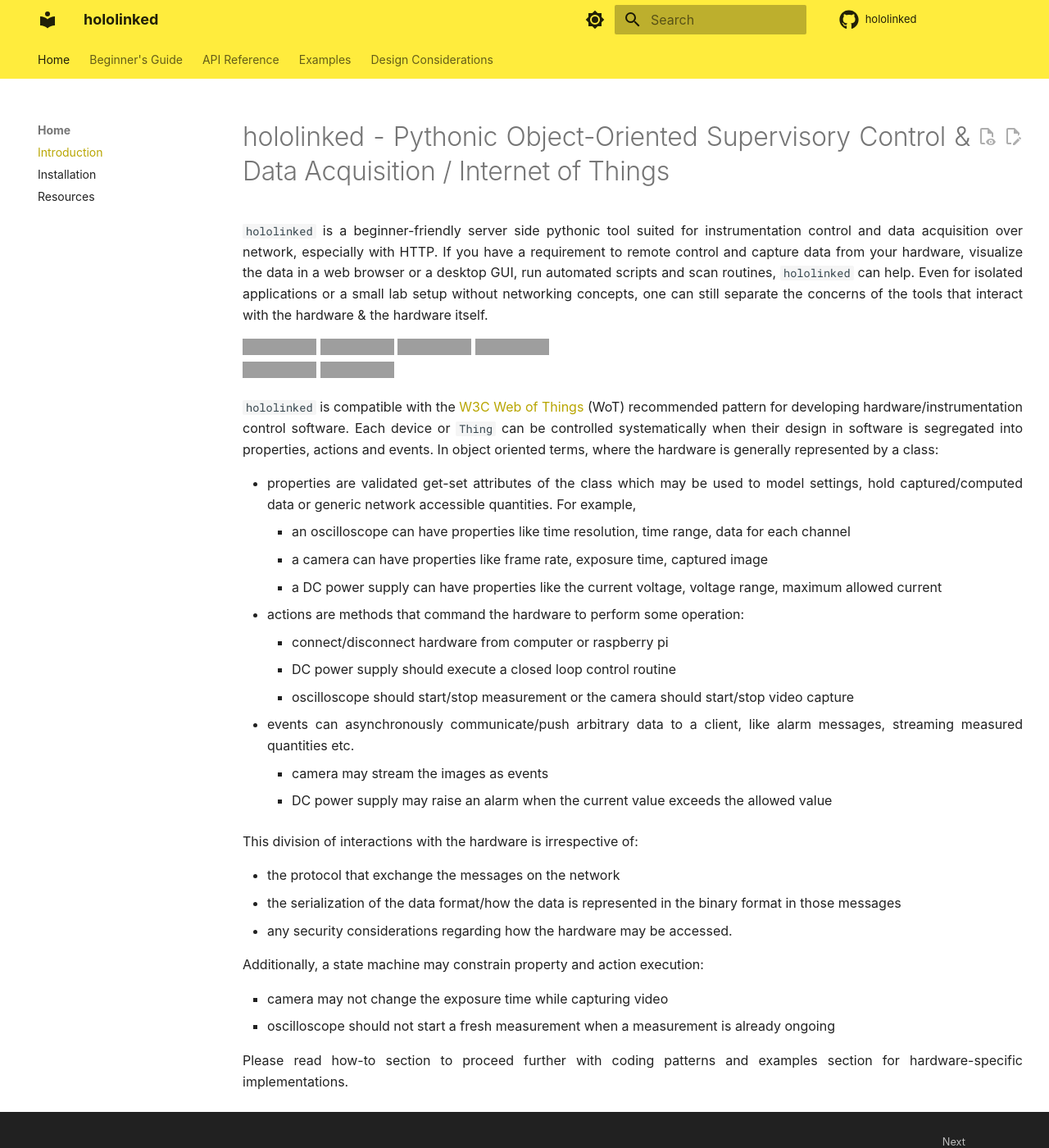
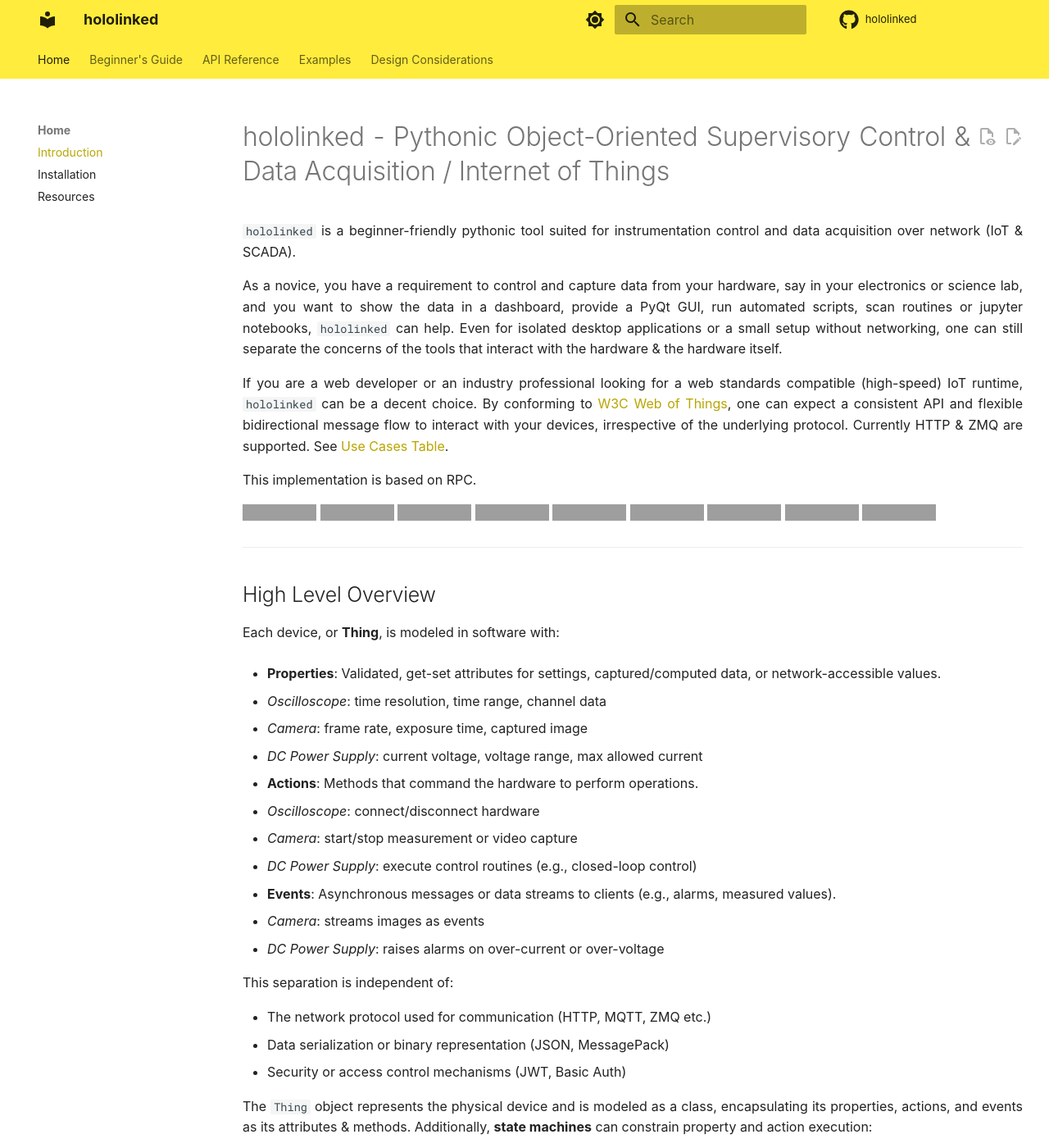
Before and after one commit to hololinked-dev/docs, an MkDocs documentation site: the page built from docs/index.md, in a window 1280 px wide and 1400 px high. Shown: the whole window at 82% size. Built offline with MkDocs 1.6.1 and Material for MkDocs 9.7.7, drawn with Linux system fonts in a browser that asks for light colours; some web fonts are replaced; comment, search, counter and statistics services are not loaded; some of the changed text lies outside the part shown; grey boxes are pictures that could not be loaded.

Commit message:
Redo landing page

```diff
--- a/docs/index.md
+++ b/docs/index.md
@@ -5,49 +5,80 @@
 
 # hololinked - Pythonic Object-Oriented Supervisory Control & Data Acquisition / Internet of Things
 
-`hololinked` is a beginner-friendly server side pythonic tool suited for instrumentation control and data acquisition over network, especially with HTTP. If you have a
-requirement to remote control and capture data from your hardware, visualize the data in a web browser or a desktop GUI, run automated scripts and scan routines,
-`hololinked` can help. Even for isolated applications or a small lab setup without networking concepts, one can still separate the concerns of the tools that interact
-with the hardware & the hardware itself.
+`hololinked` is a beginner-friendly pythonic tool suited for instrumentation control and data acquisition over network (IoT & SCADA).
 
-[![Documentation Status](https://readthedocs.org/projects/hololinked/badge/?version=latest)](https://hololinked.readthedocs.io/en/latest/?badge=latest) [![PyPI](https://img.shields.io/pypi/v/hololinked?label=pypi%20package)](https://pypi.org/project/hololinked/) [![Anaconda](https://anaconda.org/conda-forge/hololinked/badges/version.svg)](https://anaconda.org/conda-forge/hololinked)
-[![codecov](https://codecov.io/gh/VigneshVSV/hololinked/graph/badge.svg?token=JF1928KTFE)](https://codecov.io/gh/VigneshVSV/hololinked)
-<br>
-[![PyPI - Downloads](https://img.shields.io/pypi/dm/hololinked?label=pypi%20downloads)](https://pypistats.org/packages/hololinked)
-[![Conda Downloads](https://img.shields.io/conda/d/conda-forge/hololinked)](https://anaconda.org/conda-forge/hololinked)
+As a novice, you have a requirement to control and capture data from your hardware, say in your electronics or science lab, and you want to show the data in a dashboard, provide a PyQt GUI, run automated scripts, scan routines or jupyter notebooks, `hololinked` can help. Even for isolated desktop applications or a small setup without networking, one can still separate the concerns of the tools that interact with the hardware & the hardware itself.
 
-`hololinked` is compatible with the [W3C Web of Things](https://www.w3.org/WoT/) (WoT) recommended pattern for developing hardware/instrumentation control software.
-Each device or `Thing` can be controlled systematically when their design in software is segregated into properties, actions and events. In object oriented terms, where the hardware is generally represented by a class:
+If you are a web developer or an industry professional looking for a web standards compatible (high-speed) IoT runtime, `hololinked` can be a decent choice. By conforming to [W3C Web of Things](https://www.w3.org/WoT/), one can expect a consistent API and flexible bidirectional message flow to interact with your devices, irrespective of the underlying protocol. Currently HTTP & ZMQ are supported. See [Use Cases Table](#use-cases-table).
 
-- properties are validated get-set attributes of the class which may be used to model settings, hold captured/computed data or generic network accessible quantities. For example,
-    <ul style="list-style-type: square;">
-        <li>an oscilloscope can have properties like time resolution, time range, data for each channel</li>
-        <li>a camera can have properties like frame rate, exposure time, captured image</li>
-        <li>a DC power supply can have properties like the current voltage, voltage range, maximum allowed current</li>
-    </ul>
-- actions are methods that command the hardware to perform some operation:
-    <ul style="list-style-type: square;">
-        <li>connect/disconnect hardware from computer or raspberry pi</li>
-        <li>DC power supply should execute a closed loop control routine</li>
-        <li>oscilloscope should start/stop measurement or the camera should start/stop video capture</li>
-    </ul>
-- events can asynchronously communicate/push arbitrary data to a client, like alarm messages, streaming measured quantities etc.
-    <ul style="list-style-type: square;">
-        <li>camera may stream the images as events</li>
-        <li>DC power supply may raise an alarm when the current value exceeds the allowed value</li>
-    </ul>
+This implementation is based on RPC.
 
-This division of interactions with the hardware is irrespective of:
+<div align="left">
 
-* the protocol that exchange the messages on the network
-* the serialization of the data format/how the data is represented in the binary format in those messages
-* any security considerations regarding how the hardware may be accessed.
+<a href="https://github.com/hololinked-dev/docs">
+    <img src="https://img.shields.io/github/actions/workflow/status/hololinked-dev/docs/ci.yaml?label=Build%20And%20Publish%20Docs" alt="Documentation Status">
+</a>
+<a href="https://pypi.org/project/hololinked/">
+    <img src="https://img.shields.io/pypi/v/hololinked?label=pypi%20package" alt="PyPI">
+</a>
+<a href="https://anaconda.org/conda-forge/hololinked">
+    <img src="https://anaconda.org/conda-forge/hololinked/badges/version.svg" alt="Anaconda">
+</a>
+<a href="https://codecov.io/github/hololinked-dev/hololinked">
+    <img src="https://codecov.io/github/hololinked-dev/hololinked/graph/badge.svg?token=5DI4XJ2KX9" alt="codecov">
+</a>
+<a href="https://anaconda.org/conda-forge/hololinked">
+    <img src="https://img.shields.io/conda/d/conda-forge/hololinked" alt="Conda Downloads">
+</a>
+<a href="https://pypistats.org/packages/hololinked">
+    <img src="https://img.shields.io/pypi/dm/hololinked?label=pypi%20downloads" alt="PyPI - Downloads">
+</a>
+<a href="https://doi.org/10.5281/zenodo.12802841">
+    <img src="https://zenodo.org/badge/DOI/10.5281/zenodo.15155942.svg" alt="DOI">
+</a>
+<a href="https://discord.com/invite/kEz87zqQXh">
+    <img src="https://img.shields.io/discord/1265289049783140464?label=Discord%20Members&amp;logo=discord" alt="Discord">
+</a>
+<a href="mailto:info@hololinked.dev">
+    <img src="https://img.shields.io/badge/email-brown" alt="email">
+</a>
 
-Additionally, a state machine may constrain property and action execution:
-    <ul style="list-style-type: square;">
-        <li>camera may not change the exposure time while capturing video</li>
-        <li>oscilloscope should not start a fresh measurement when a measurement is already ongoing</li>
-    </ul>
+</div>
 
+---
 
-Please read how-to section to proceed further with coding patterns and examples section for hardware-specific implementations.
+## High Level Overview
+
+Each device, or **Thing**, is modeled in software with:
+
+- **Properties**: Validated, get-set attributes for settings, captured/computed data, or network-accessible values.
+
+  - _Oscilloscope_: time resolution, time range, channel data
+  - _Camera_: frame rate, exposure time, captured image
+  - _DC Power Supply_: current voltage, voltage range, max allowed current
+
+- **Actions**: Methods that command the hardware to perform operations.
+
+  - _Oscilloscope_: connect/disconnect hardware
+  - _Camera_: start/stop measurement or video capture
+  - _DC Power Supply_: execute control routines (e.g., closed-loop control)
+
+- **Events**: Asynchronous messages or data streams to clients (e.g., alarms, measured values).
+  - _Camera_: streams images as events
+  - _DC Power Supply_: raises alarms on over-current or over-voltage
+
+This separation is independent of:
+
+- The network protocol used for communication (HTTP, MQTT, ZMQ etc.)
+- Data serialization or binary representation (JSON, MessagePack)
+- Security or access control mechanisms (JWT, Basic Auth)
+
+The `Thing` object represents the physical device and is modeled as a class, encapsulating its properties, actions, and events as its attributes & methods. Additionally, **state machines** can constrain property and action execution:
+
+- _Oscilloscope_: Cannot start a new measurement while one is ongoing
+- _Camera_: Cannot change exposure time while capturing video
+
+---
+
+> **Ready to get started?**
+> See the [Beginner's Guide](#beginner-guide) or [How-To](#how-to) section for code and the [Examples](#examples) section for hardware-specific implementations.
```
Also changed, not shown: docs/introduction/installation.md (+7 -13 lines), docs/introduction/resources.md (+6 -10 lines).
